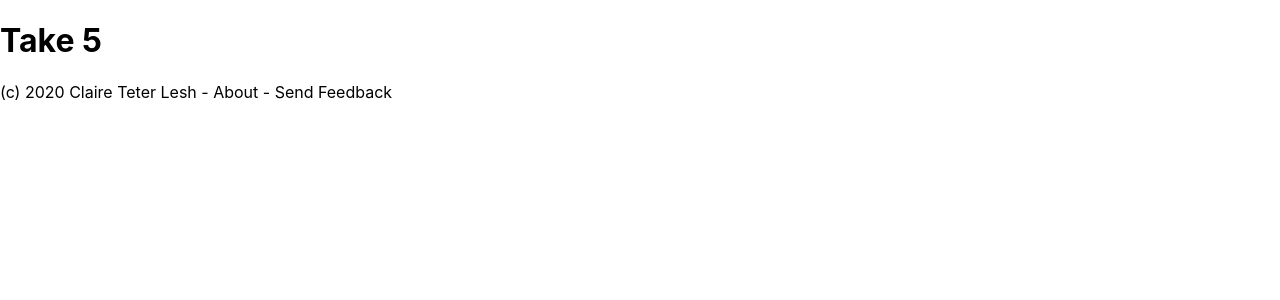
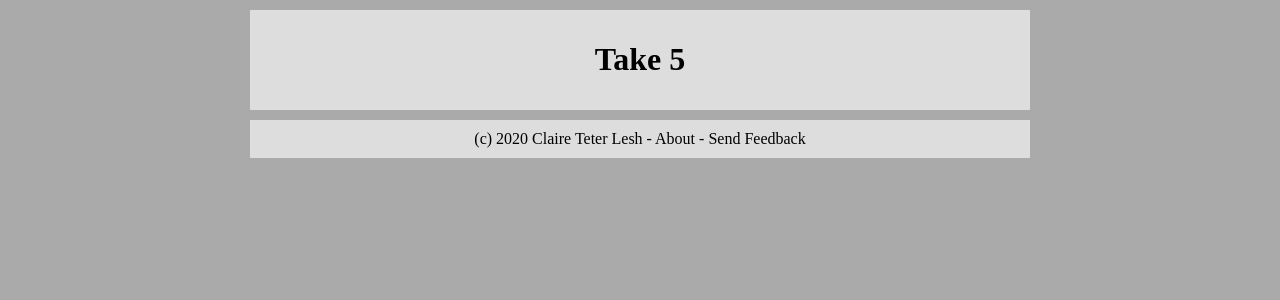
Before and after one commit to cteterita/take5-react, a React (Create React App) app: page / in a window 1280 px wide. Shown: the top 300 px of the page. Built offline with nearby package versions, Linux system fonts and the light colour scheme.

Commit message:
fixed placeholder/wireframe styles

```diff
--- a/src/index.css
+++ b/src/index.css
@@ -1,13 +1,40 @@
 body {
-  margin: 0;
-  font-family: -apple-system, BlinkMacSystemFont, 'Segoe UI', 'Roboto', 'Oxygen',
-    'Ubuntu', 'Cantarell', 'Fira Sans', 'Droid Sans', 'Helvetica Neue',
-    sans-serif;
-  -webkit-font-smoothing: antialiased;
-  -moz-osx-font-smoothing: grayscale;
+    width: 90%;
+    max-width: 800px;
+    margin: auto;
+    background-color: #aaaaaa;
 }
 
-code {
-  font-family: source-code-pro, Menlo, Monaco, Consolas, 'Courier New',
-    monospace;
+header, footer {
+    text-align: center;
+    margin: 10px;
+    padding: 10px;
+    background-color: #dddddd;
 }
+
+#daily-entry, #date-picker {
+    margin: auto;
+    overflow: hidden;
+    margin: 10px;
+    padding: 10px;
+    font-size: 16px;
+    line-height: 20px;
+    background-color: #ffffff;
+}
+
+#date-picker {
+  text-align: center;
+}
+
+/* Form Styles */
+fieldset {
+  display: flex;
+}
+
+input {
+  width: 95%;
+}
+
+.delete-button {
+  color: red;
+}
--- a/wireframe.html
+++ b/wireframe.html
@@ -10,7 +10,7 @@
         rel="stylesheet"
         type="text/css"
       />
-      <link href="style.css" rel="stylesheet" type="text/css" />
+      <link href="wireframe-style.css" rel="stylesheet" type="text/css" />
       <title>Take5</title>
   </head>
   <!---Landing Page-->
```
